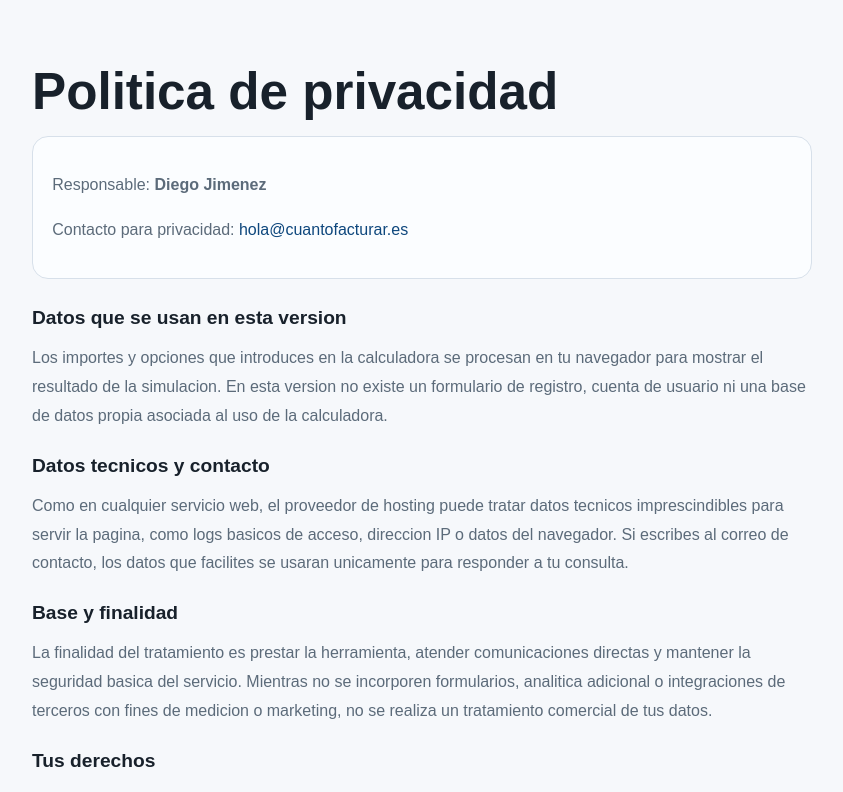
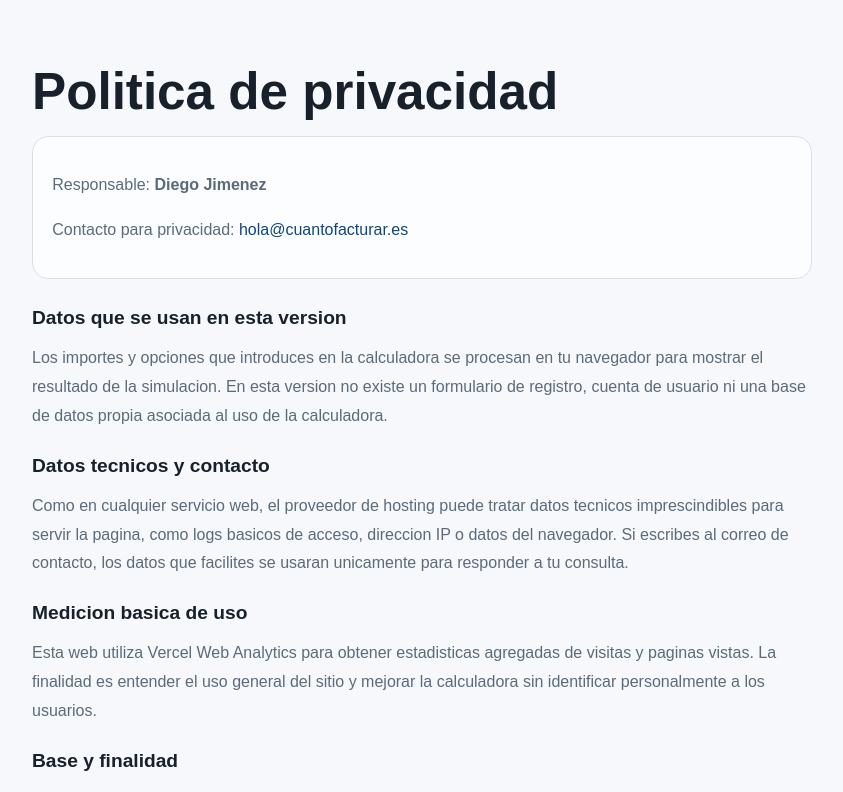
Before and after one commit to djimenezm/neto-autonomo, a Next.js app: page /privacidad in a window 1280 px wide. Shown: the top 792 px of the page, without its empty margins (48-891 px from the left). Built offline with nearby package versions, Linux system fonts and the light colour scheme; no server answers.

Commit message:
Add Vercel analytics and update legal copy

```diff
--- a/app/layout.tsx
+++ b/app/layout.tsx
@@ -1,4 +1,5 @@
 import type { Metadata } from 'next';
+import { Analytics } from '@vercel/analytics/next';
 import { getSiteUrl, siteConfig } from '@/lib/site';
 import './globals.css';
 
@@ -63,7 +64,10 @@ export default function RootLayout({
 }>) {
   return (
     <html lang="es" data-scroll-behavior="smooth">
-      <body>{children}</body>
+      <body>
+        {children}
+        <Analytics />
+      </body>
     </html>
   );
 }
--- a/app/privacidad/page.tsx
+++ b/app/privacidad/page.tsx
@@ -39,12 +39,21 @@ export default function PrivacidadPage() {
       </section>
 
       <section className="legal-section">
+        <h2>Medicion basica de uso</h2>
+        <p>
+          Esta web utiliza Vercel Web Analytics para obtener estadisticas agregadas de visitas y
+          paginas vistas. La finalidad es entender el uso general del sitio y mejorar la calculadora
+          sin identificar personalmente a los usuarios.
+        </p>
+      </section>
+
+      <section className="legal-section">
         <h2>Base y finalidad</h2>
         <p>
           La finalidad del tratamiento es prestar la herramienta, atender comunicaciones directas y
-          mantener la seguridad basica del servicio. Mientras no se incorporen formularios, analitica
-          adicional o integraciones de terceros con fines de medicion o marketing, no se realiza un
-          tratamiento comercial de tus datos.
+          mantener la seguridad basica del servicio. Ademas, se realiza una medicion agregada del uso
+          para conocer el rendimiento general de la web. No se realiza un tratamiento comercial de tus
+          datos ni se crean perfiles publicitarios propios desde esta herramienta.
         </p>
       </section>
 
```
Also changed, not shown: app/cookies/page.tsx (+4 -3 lines), package.json (+5 -3 lines), 1 other file (tests, documents, lock files or other folders).
